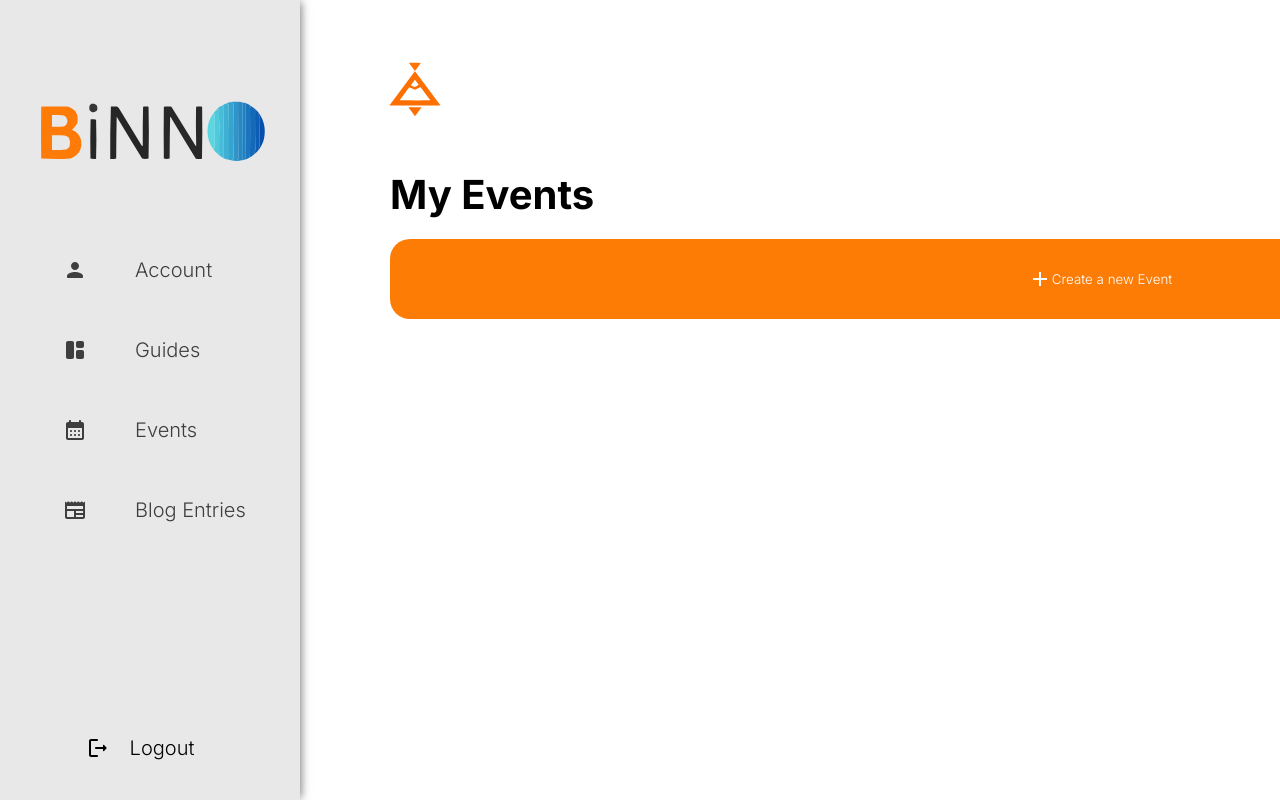
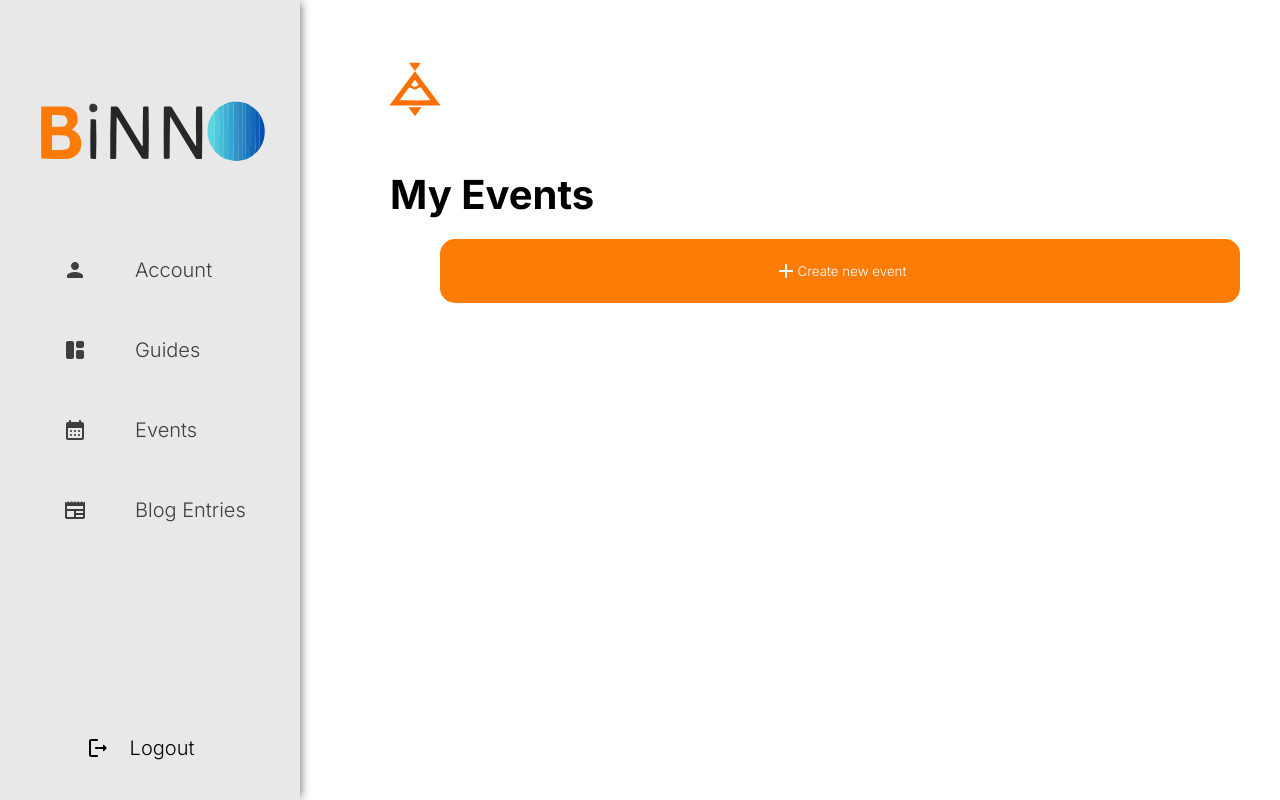
Before and after one commit to Andre113001/binno-members-frontend, a React (Vite) app: page /events in a window 1280 px wide. Built offline with nearby package versions, Linux system fonts and the light colour scheme.

Commit message:
implemented new modal for event page

```diff
--- a/src/pages/Events/Events.jsx
+++ b/src/pages/Events/Events.jsx
@@ -1,8 +1,8 @@
 import EventCards from './EventCards.jsx'
 import SideBar from '../../components/Sidebar/Sidebar.jsx';
 import Header from '../../components/header/Header.jsx';
-import Modal from '../../components/modal/modal.jsx'
 import styles from './Events.module.css'
+import NewEventModal from '../../components/newEventModal/newEventModal.jsx';
 
 function Events() {
 
@@ -18,7 +18,7 @@ function Events() {
                 <h1>My Events</h1>
                   <div className={styles["blogButtons"]}> {/*create button container*/}
                     <div className={styles["modalButton"]}>
-                      <Modal />
+                      <NewEventModal />
                     </div>
                   </div>
                   <div className={styles["modalButton"]}> {/*conntent section container*/}
--- a/src/pages/Events/Events.module.css
+++ b/src/pages/Events/Events.module.css
@@ -22,7 +22,9 @@ body {
   display: flex;
   flex-direction: column;
   height: 100vh;
+  width: 100%;
   overflow-y: scroll;
+  overflow-x: hidden;
 }
 
 
```
